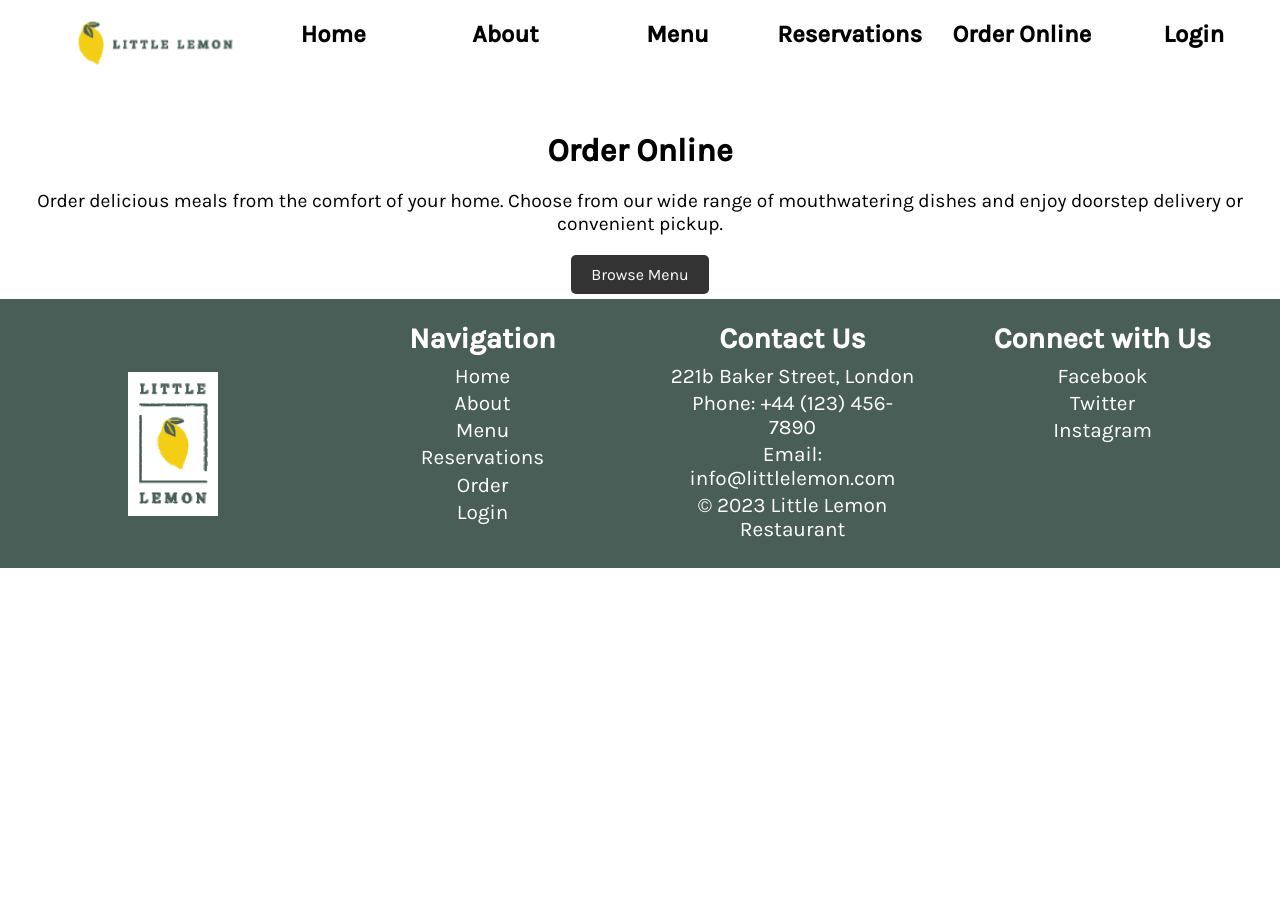
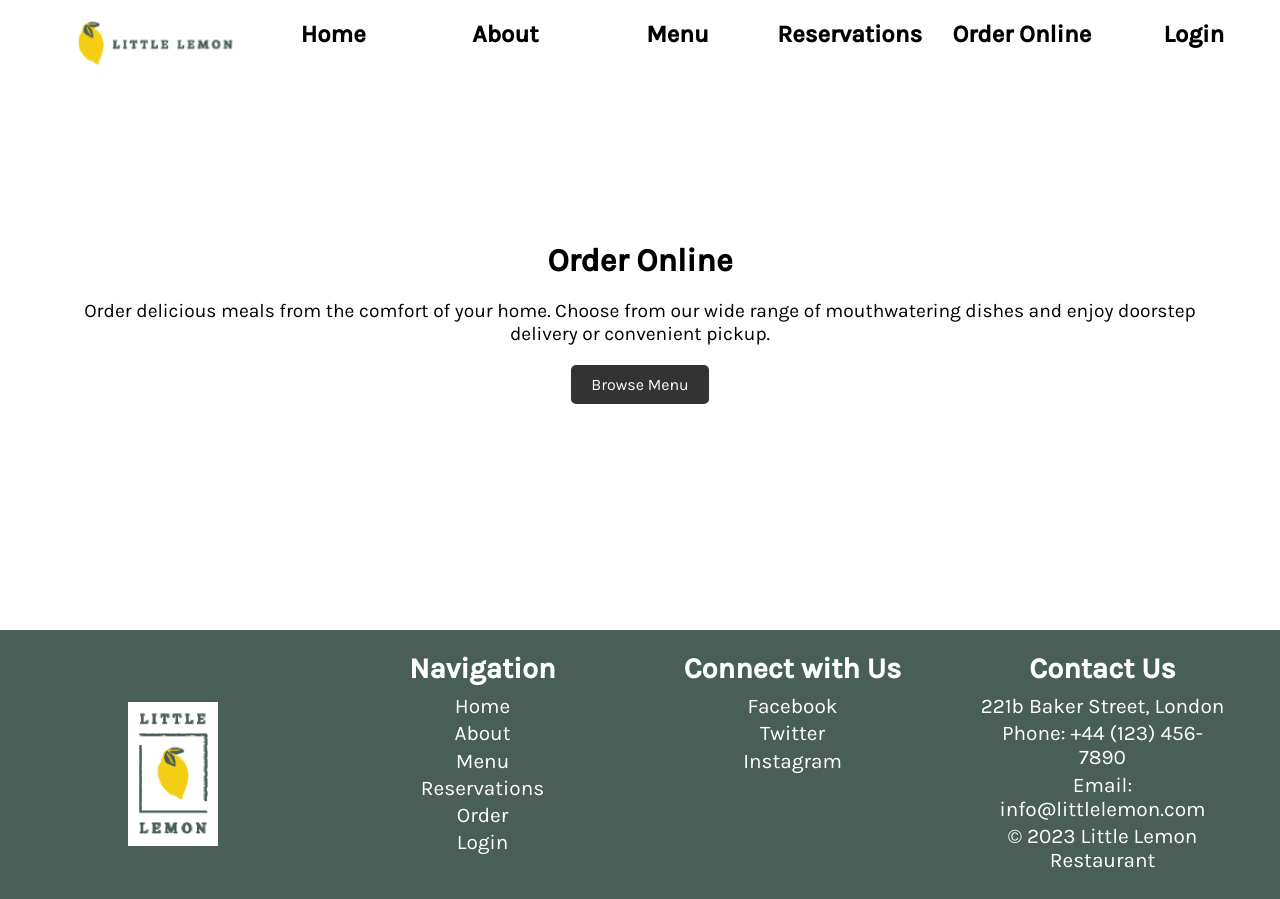
Before and after one commit to Ak-Nobelwolf/Little-Lemon, a React (Create React App) app: page /order-online in a window 1280 px wide. Before the commit the page ends 800 px from the top, so only its background shows below. Built offline with nearby package versions, Linux system fonts and the light colour scheme.

Commit message:
deploying the project

```diff
--- a/package.json
+++ b/package.json
@@ -12,14 +12,14 @@
     "react": "^18.2.0",
     "react-dom": "^18.2.0",
     "react-router": "^6.15.0",
-    "react-router-dom": "^6.15.0",
+    "react-router-dom": "^6.16.0",
     "react-scripts": "^5.0.1",
     "router-dom": "^2.2.11",
     "web-vitals": "^2.1.4"
   },
   "scripts": {
-    "predeploy":"npm run build",
-    "deploy":"gh-pages -d build",
+    "predeploy": "npm run build",
+    "deploy": "gh-pages -d build",
     "start": "react-scripts start",
     "build": "react-scripts build",
     "test": "react-scripts test",
--- a/src/App.js
+++ b/src/App.js
@@ -1,30 +1,16 @@
 //App.js
 import './App.css';
-import {BrowserRouter,Route, Routes } from 'react-router-dom';
+import {BrowserRouter} from 'react-router-dom';
 import Navbar from './components/sections/Navbar';
-import Homepage from './components/pages/Homepage';
-import Menu from './components/pages/Menu';
-import Reservations from './components/pages/Reservations';
-import ConfirmedBooking from './components/sections/reservations/ConfirmedBooking';
-import OrderOnline from './components/pages/OrderOnline';
-import Login from './components/pages/Login';
-import AboutUs from './components/pages/AboutUs';
+import AppRoutes from './components/sections/AppRoutes';
 import Footer from './components/sections/Footer';
 
-function App() {
+function App() {;
   return (
     <>
       <BrowserRouter>
         <Navbar />
-        <Routes>
-          <Route path="/" element={<Homepage />} />
-          <Route path="/about-us" element={<AboutUs />} />
-          <Route path="/menu" element={<Menu />} />
-          <Route path="/reservations" element={<Reservations />} />
-          <Route path="/booking-confirmed" element={<ConfirmedBooking />} />
-          <Route path="/order-online" element={<OrderOnline />} />
-          <Route path="/login" element={<Login />} />
-        </Routes>
+        <AppRoutes />
         <Footer />
       </BrowserRouter>
     </>
--- a/src/components/sections/AppRoutes.js
+++ b/src/components/sections/AppRoutes.js
@@ -13,7 +13,7 @@ import AboutUs from '../pages/AboutUs';
 function AppRoutes() {
   return (
       <Routes>
-        <Route path="/" element={<Homepage />} />
+        <Route exactpath="/" element={<Homepage />} />
         <Route path="/about-us" element={<AboutUs />} />
         <Route path="/menu" element={<Menu />} />
         <Route path="/reservations" element={<Reservations />} />
--- a/src/components/sections/Footer.js
+++ b/src/components/sections/Footer.js
@@ -24,6 +24,15 @@ export default function Footer() {
         </li>
 
         <li>
+          <h1 className="footer-header">Connect with Us</h1>
+          <ul className="footer-links">
+            <a href="https://facebook.com" target="_blank" rel="noreferrer">Facebook</a>
+            <a href="https://twitter.com" target="_blank" rel="noreferrer">Twitter </a>
+            <a href="https://instagram.com" target="_blank" rel="noreferrer">Instagram</a>
+          </ul>
+        </li>
+
+        <li>
           <h1 className="footer-header">Contact Us</h1>
           <ul className="footer-links">
             <li>221b Baker Street, London</li>
@@ -32,15 +41,6 @@ export default function Footer() {
             <li>&copy; 2023 Little Lemon Restaurant</li>
           </ul>
         </li>
-
-        <li>
-          <h1 className="footer-header">Connect with Us</h1>
-          <ul className="footer-links">
-            <a href="https://facebook.com" target="_blank" rel="noreferrer">Facebook</a>
-            <a href="https://twitter.com" target="_blank" rel="noreferrer">Twitter </a>
-            <a href="https://instagram.com" target="_blank" rel="noreferrer">Instagram</a>
-          </ul>
-        </li>
       </menu>
     </footer>
   );
--- a/src/styles/pages/OrderOnline.css
+++ b/src/styles/pages/OrderOnline.css
@@ -1,7 +1,8 @@
 /* OrderOnline.css */
   .order-online-container {
     text-align: center;
-    padding: 20px;
+    padding: 25px;
+    margin-bottom: 5rem;
   }
 
   .order-online-container h1 {
@@ -33,3 +34,12 @@
   .order-button:hover {
     background-color: #555;
   }
+
+@media screen and (min-width: 1024px) and (max-width: 1439px){
+  .order-online-container {
+    /* text-align: center; */
+    padding: 50px;
+    margin-top: 6rem;
+    margin-bottom: 11.9rem;
+  }
+}
--- a/src/styles/sections/Footer.css
+++ b/src/styles/sections/Footer.css
@@ -5,7 +5,6 @@
     color: #ffffff;
     padding-bottom: 1rem;
     width: 100%; /* Make the footer span the full width of the viewport */
-    bottom: 0; /* Place the footer at the bottom of the viewport */
   }
 
   footer > menu {
--- a/src/styles/sections/LoginForm.css
+++ b/src/styles/sections/LoginForm.css
@@ -1,8 +1,7 @@
  /* LoginForm.css */
  .login-container {
     width: 285px;
-    margin: 2rem auto;
-    margin-bottom: 30px;
+    margin: 4rem auto;
     padding: 20px;
     background-color: #f5f5f5;
     border-radius: 5px;
@@ -69,3 +68,13 @@
       margin-right: 7.7px;
     }
   }
+
+  @media screen and (min-width: 1024px) and (max-width: 1439px){
+    .Login-title {
+      margin-top: 5rem;
+  }
+    .login-container {
+      margin-top: 3.5rem;
+      margin-bottom: 10.6rem;
+    }
+  }
```
Also changed, not shown: 1 other file (tests, documents, lock files or other folders).
